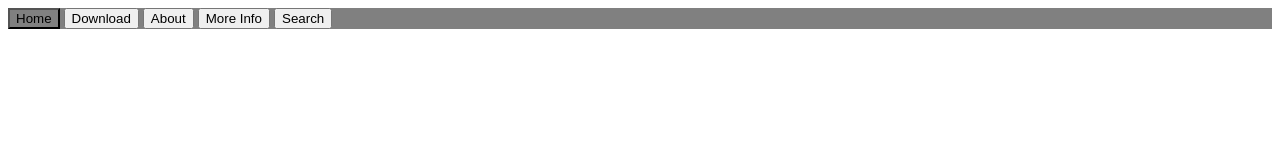
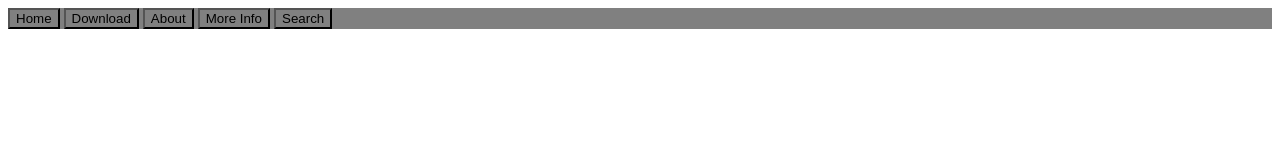
Before and after one commit to TweetyGuy/CoN, a plain HTML site: page index.html in a window 1280 px wide. Drawn offline with Linux system fonts and the light colour scheme.

Commit message:
Conquest of Nations
Co-Authored-By: null <TweetyGuy@users.noreply.github.com>
Co-Authored-By: null <TheGamingDaily@users.noreply.github.com>

```diff
--- a/index.html
+++ b/index.html
@@ -5,11 +5,11 @@
     <link rel="icon" type="image/x-icon" href="images/icon.ico">
   </head>
   <body>
-    <div id="menu-bar">
+    <div id="menu-bar" height="200">
       <button id="Home">Home</button>
       <button id="Download">Download</button>
       <button id="About">About</button>
-      <button id="More Info">More Info</button>
+      <button id="More-Info">More Info</button>
       <button id="Search">Search</button>
     </div>
   </body>
--- a/styles/index.css
+++ b/styles/index.css
@@ -8,3 +8,35 @@
 #Home:hover {
   background-color: white;
 }
+
+#Download {
+  background-color: gray;
+}
+
+#Download:hover {
+  background-color: white;
+}
+
+#About {
+  background-color: gray;
+}
+
+#About:hover {
+  background-color: white;
+}
+
+#More-Info {
+  background-color: gray;
+}
+
+#More-Info:hover {
+  background-color: white;
+}
+
+#Search {
+  background-color: gray;
+}
+
+#Search:hover {
+  background-color: white;
+}
```
